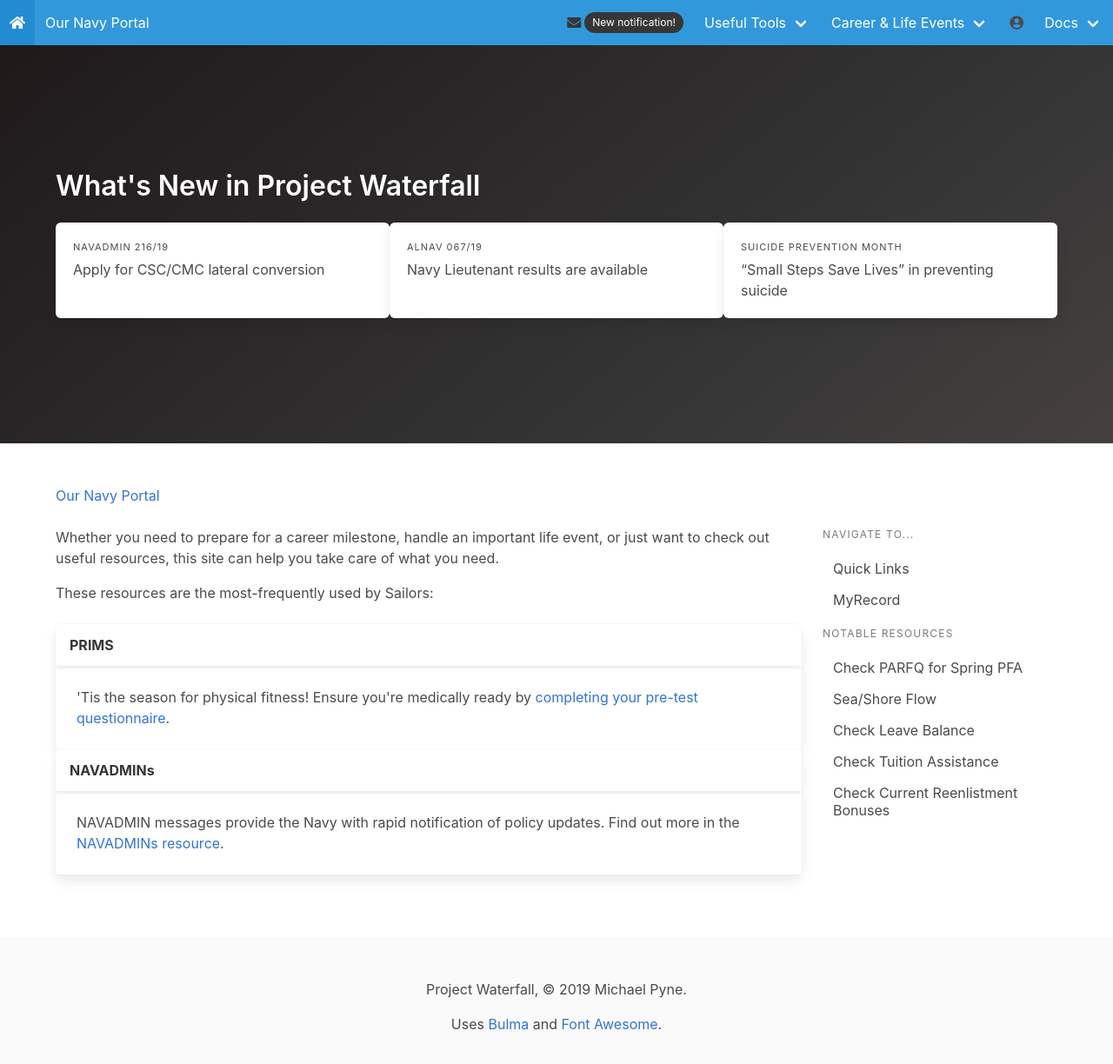
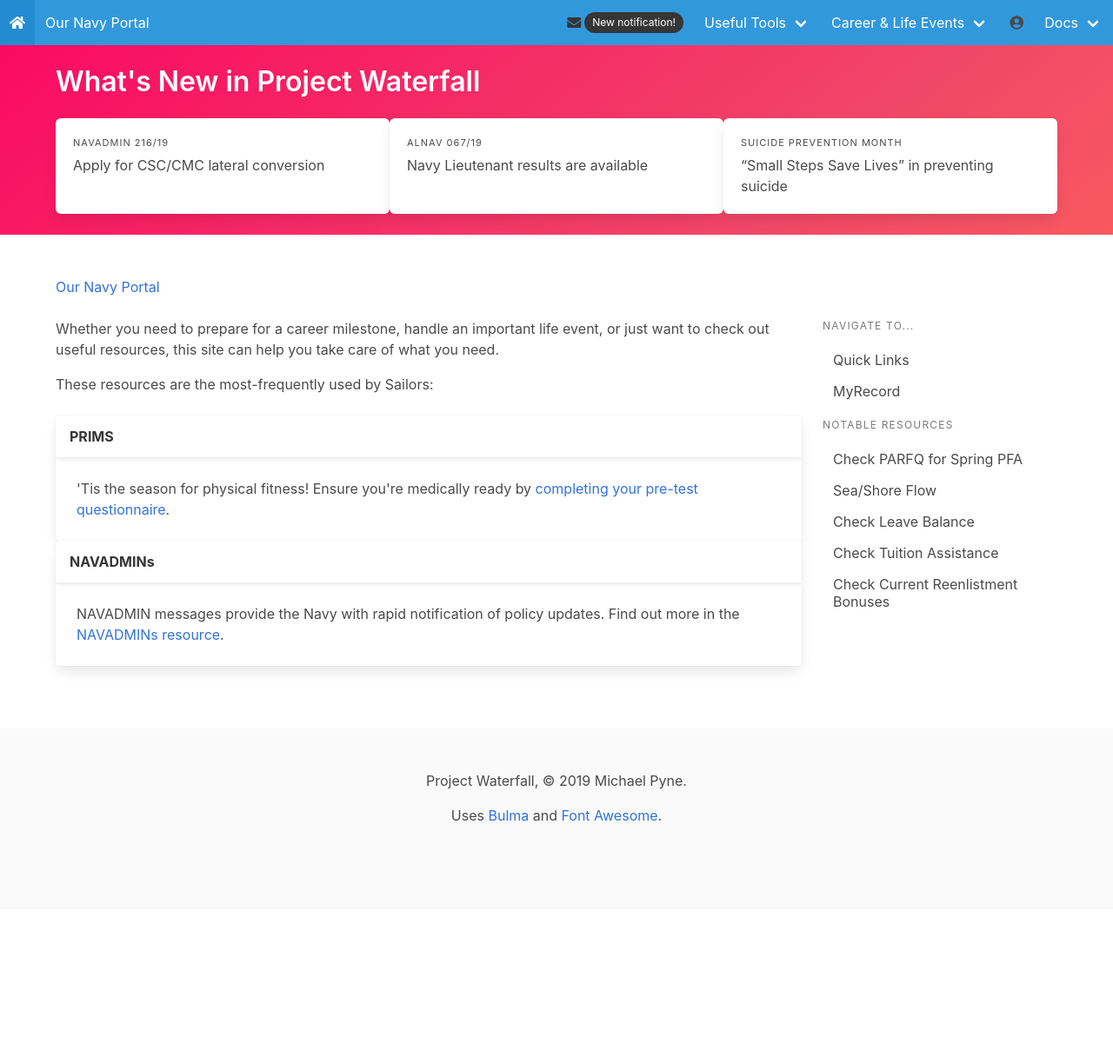
Before and after one commit to mpyne-navy/proj-waterfall, a Jekyll site: the page built from index.html, in a window 1280 px wide and 1286 px high. Shown: the top 1224 px of the window at 87% size. Built offline with Jekyll 4.4.1, drawn with Linux system fonts in a browser that asks for light colours.

Commit message:
Make the landing page hero garish and red... for training.

```diff
--- a/_layouts/default.html
+++ b/_layouts/default.html
@@ -86,7 +86,7 @@
       </nav>
 
       {%- if page.url == "/" -%}
-      <section class="hero is-medium is-dark is-bold">
+      <section class="hero is-small is-danger is-bold">
         <div class="hero-body">
           <div class="container">
             <h1 class="title">What's New in Project Waterfall</h1>
```
